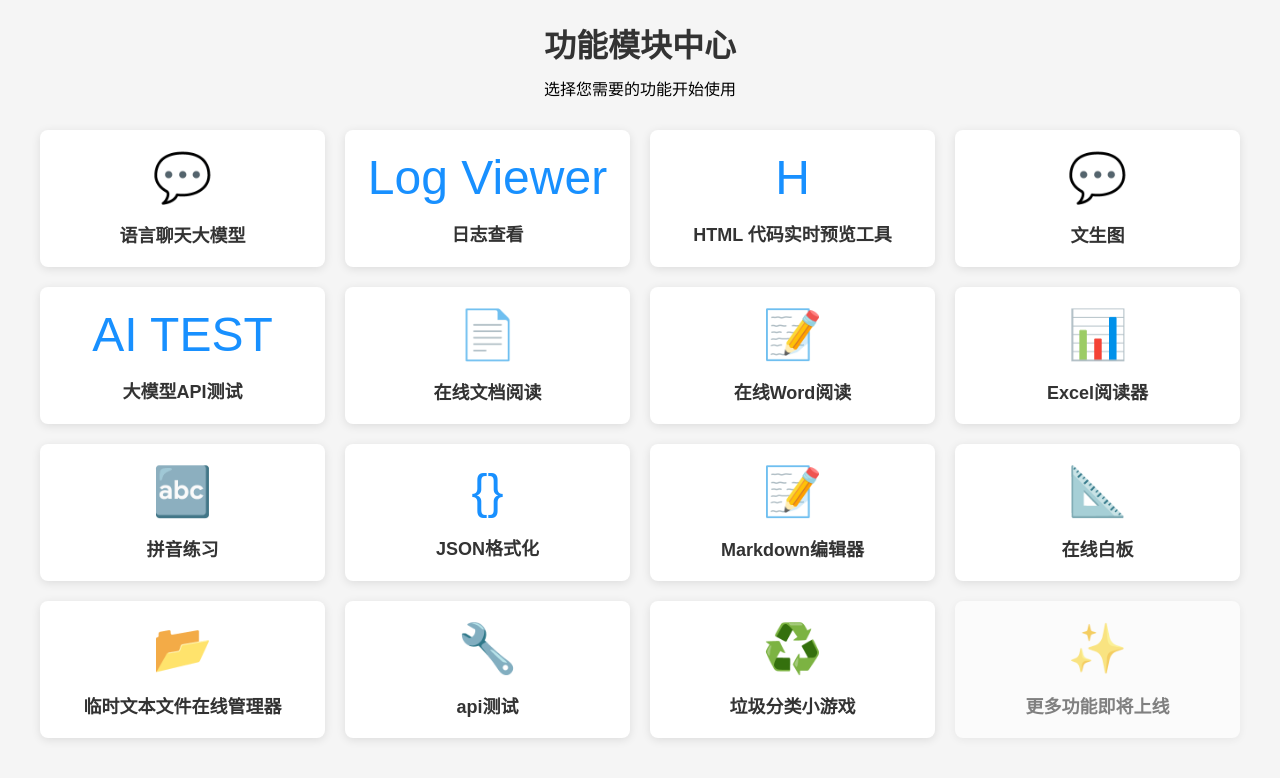
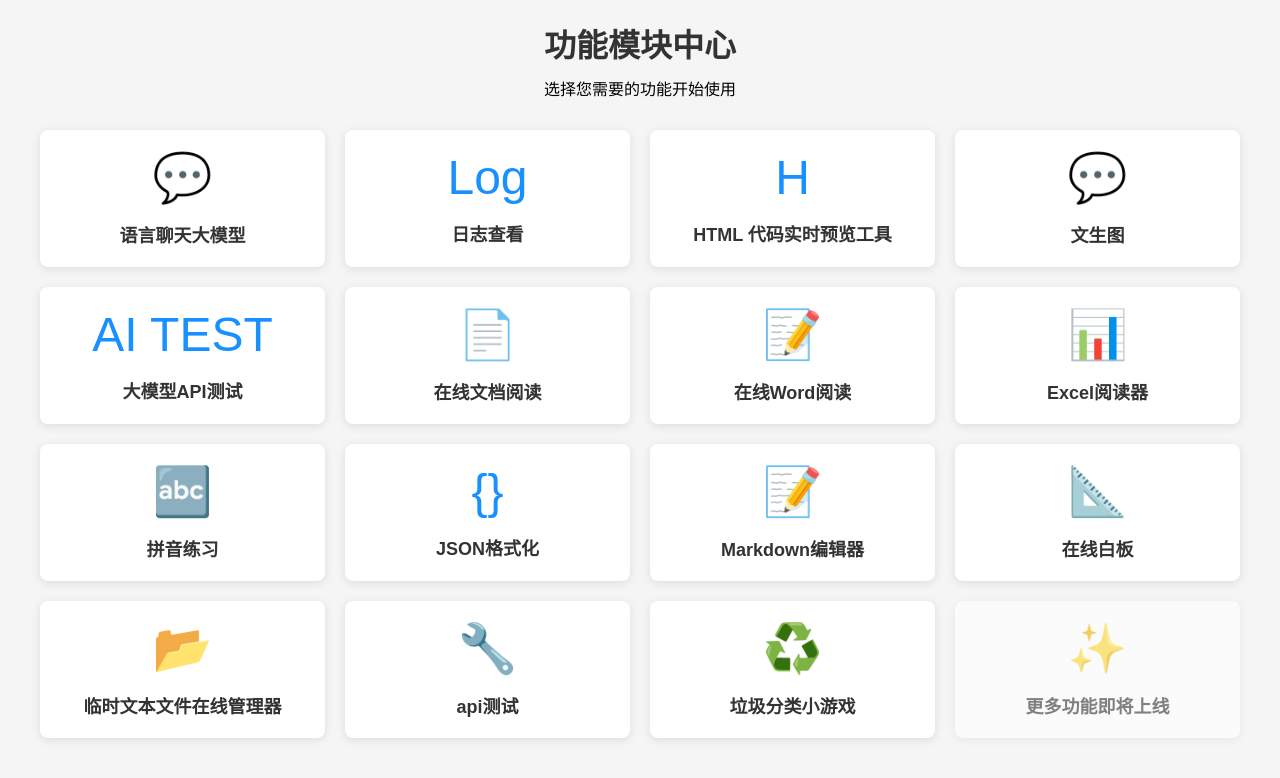
Before and after one commit to wuchengxiao/wcx, a plain HTML site: page index.html in a window 1280 px wide. Drawn offline with Linux system fonts and the light colour scheme; a script that the page names is missing.

Commit message:
Update index.html

```diff
--- a/index.html
+++ b/index.html
@@ -42,7 +42,7 @@
             <div class="module-title">语言聊天大模型</div>
         </div>
         <div class="module-card" onclick="location.href='./log_viewer/index.html'">
-            <div class="module-icon">Log Viewer</div>
+            <div class="module-icon">Log</div>
             <div class="module-title">日志查看</div>
         </div>
         <div class="module-card" onclick="location.href='./htmlRender/index.html'" title="HTML 代码实时预览工具">
```
